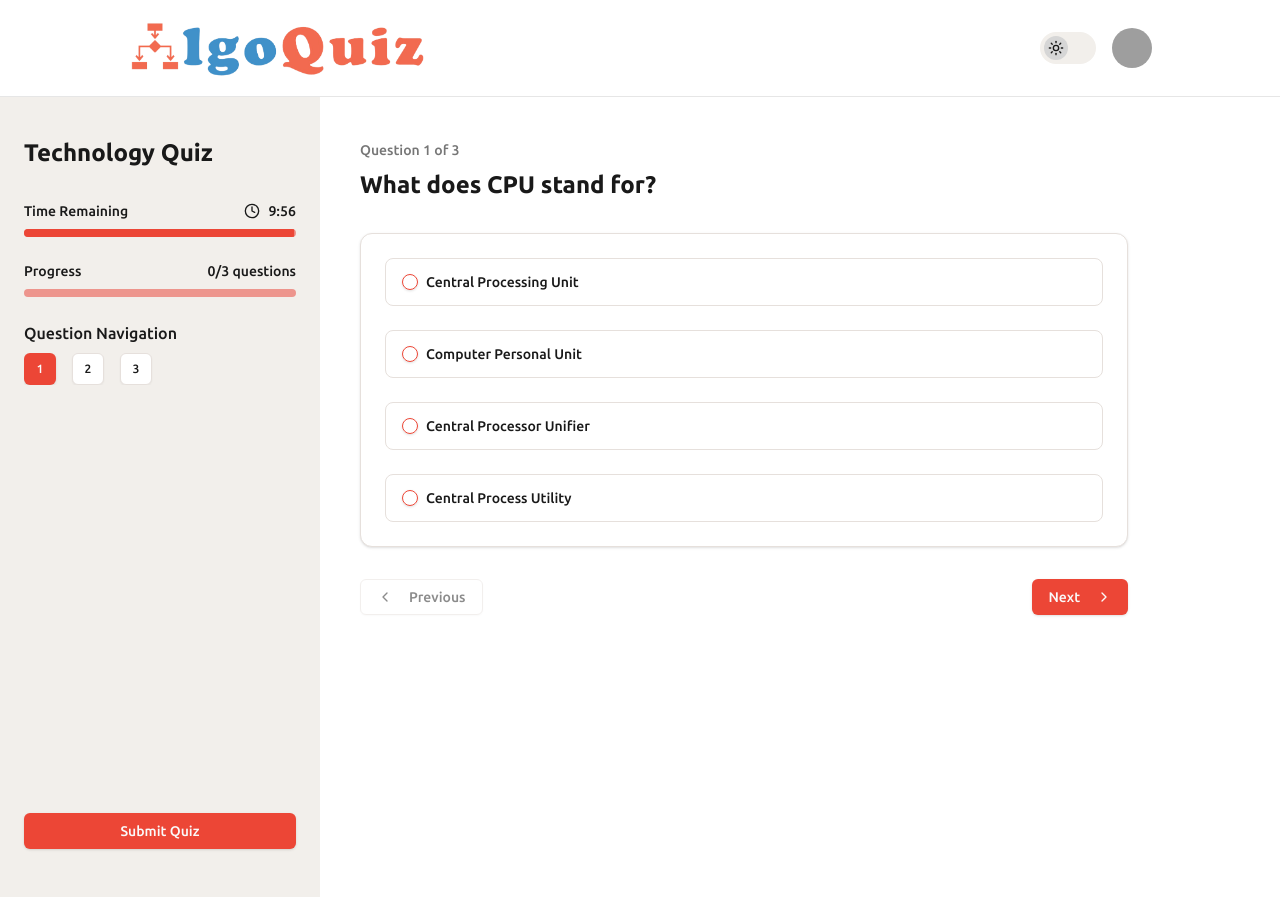
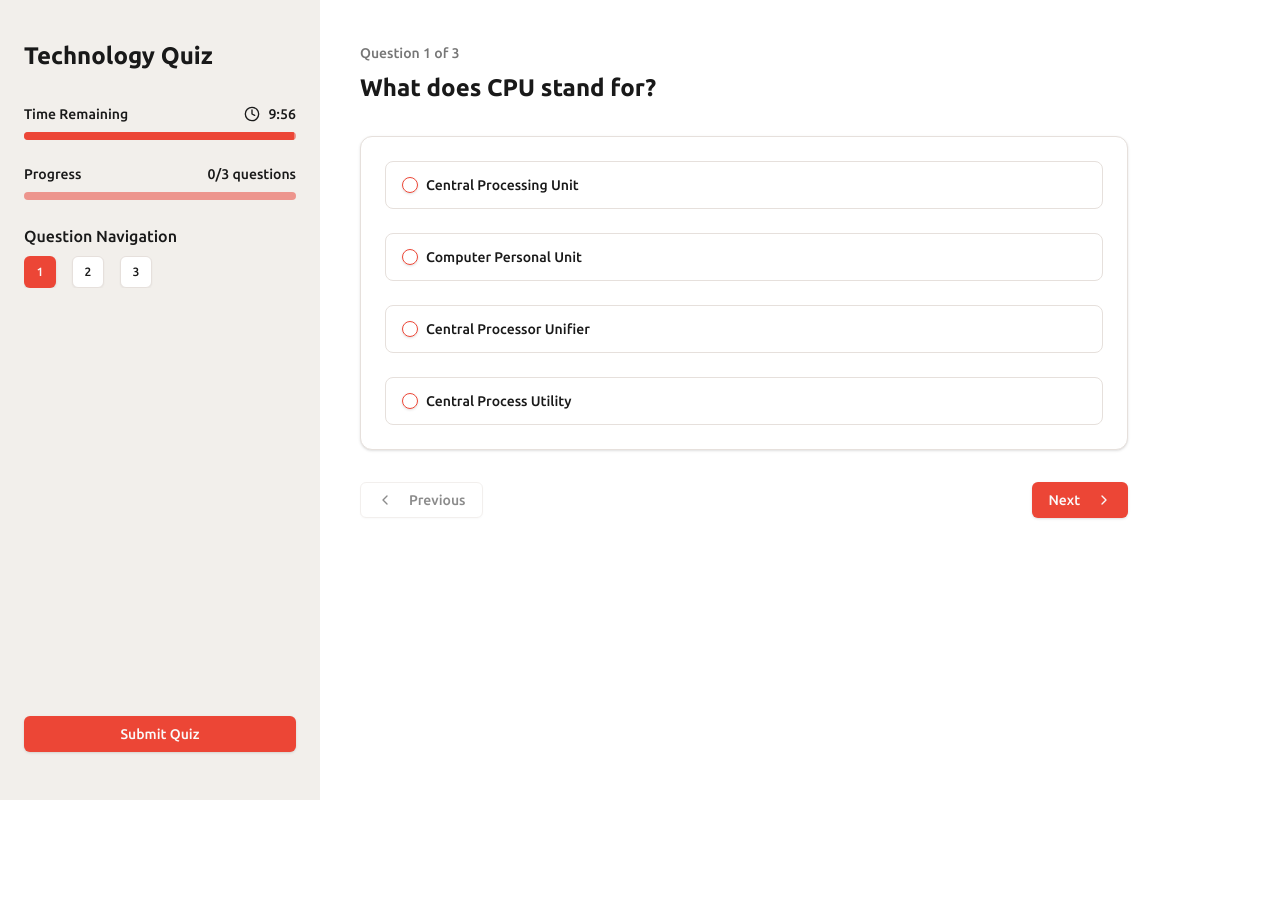
Before and after one commit to nafistarik/algo-quiz, a Next.js app: page /quiz/1 in a window 1280 px wide. After the commit the page ends 800 px from the top, so only its background shows below. Built offline with nearby package versions, Linux system fonts and the light colour scheme; grey boxes are pictures that could not be loaded.

Commit message:
header removed from quiz page

```diff
--- a/src/app/quiz/[id]/page.tsx
+++ b/src/app/quiz/[id]/page.tsx
@@ -5,7 +5,6 @@ import { quizDetails } from "@/lib/data";
 import { LoadingQuiz } from "@/components/quiz/LoadingQuiz";
 import { QuizSidebar } from "@/components/quiz/QuizSidebar";
 import { QuizContent } from "@/components/quiz/QuizContent";
-import { SiteHeader } from "@/components/SiteHeader";
 
 export default function QuizPage() {
   const quiz = quizDetails;
@@ -65,8 +64,6 @@ export default function QuizPage() {
   const answeredCount = Object.keys(answers).length;
 
   return (
-    <>
-      <SiteHeader />
       <div className="flex flex-col md:flex-row">
         <QuizSidebar
           quiz={quiz}
@@ -87,6 +84,5 @@ export default function QuizPage() {
           onPrevQuestion={handlePrevQuestion}
         />
       </div>
-    </>
   );
 }
```
